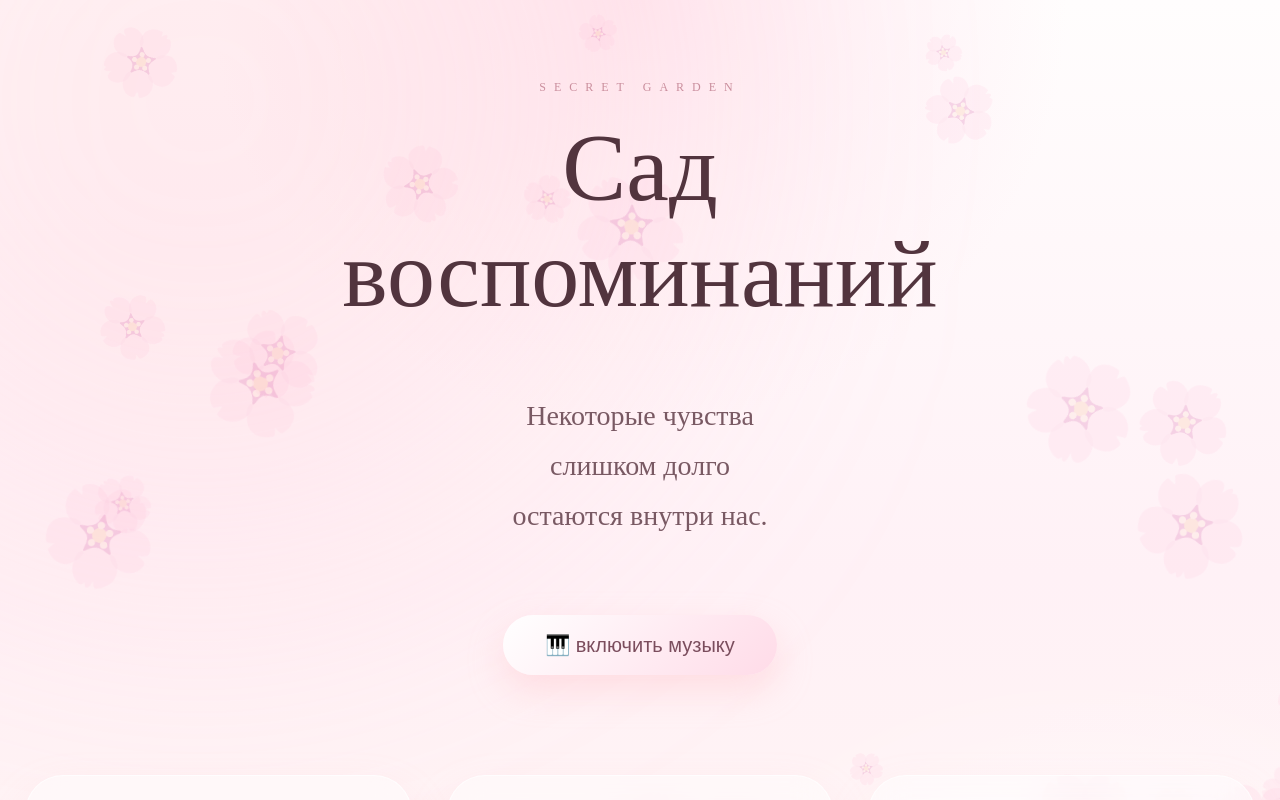
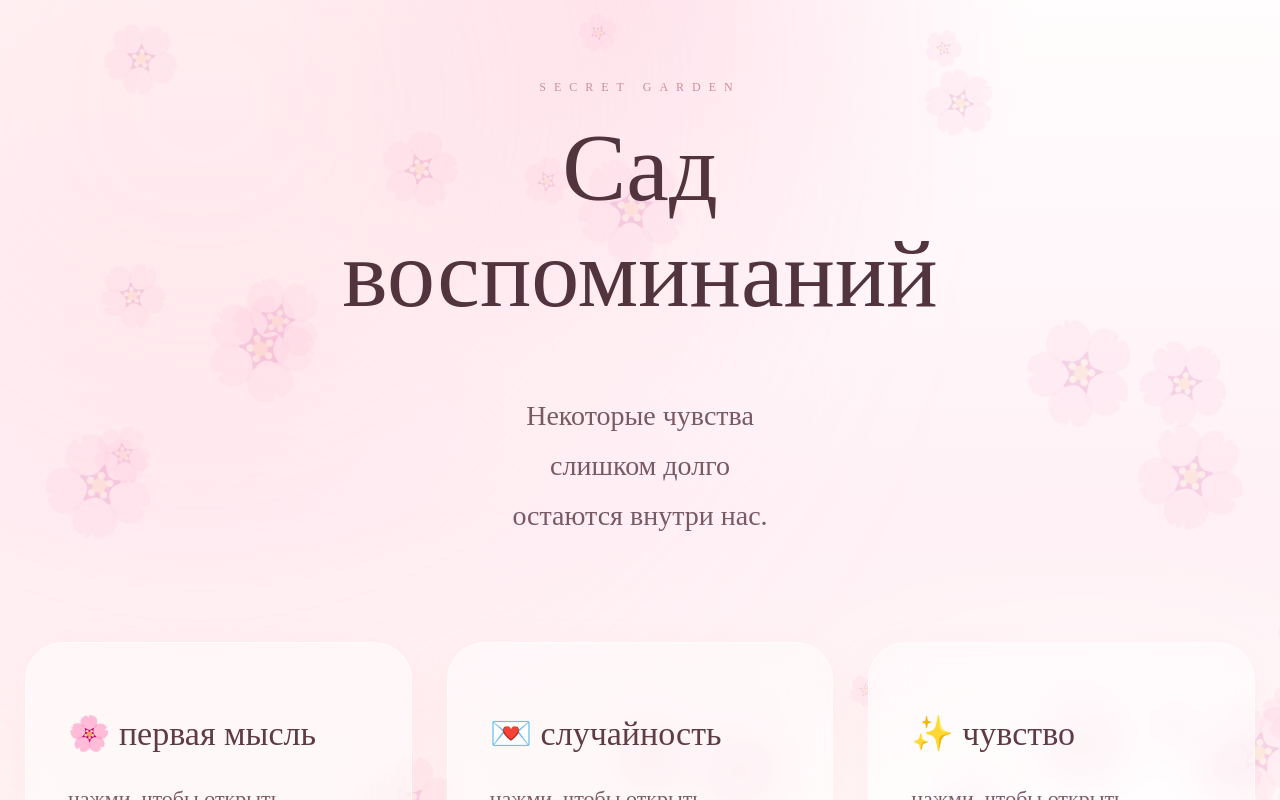
Before and after one commit to SayLoveYourLife/Story-My-Love, a Next.js app: page /garden in a window 1280 px wide. Shown: the top 800 px of the page. Built offline with nearby package versions, Linux system fonts and the light colour scheme.

Commit message:
Update page.js

```diff
--- a/app/garden/page.js
+++ b/app/garden/page.js
@@ -1,10 +1,28 @@
 "use client";
 
-import { useRef, useState } from "react";
+import { useEffect, useRef, useState } from "react";
 
 export default function GardenPage() {
   const audioRef = useRef(null);
   const [opened, setOpened] = useState([false, false, false]);
+
+  useEffect(() => {
+    const audio = audioRef.current;
+
+    if (audio) {
+      audio.volume = 0.5;
+
+      const tryPlay = async () => {
+        try {
+          await audio.play();
+        } catch (e) {
+          console.log("Autoplay blocked");
+        }
+      };
+
+      tryPlay();
+    }
+  }, []);
 
   const toggleCard = (index) => {
     const updated = [...opened];
@@ -28,7 +46,11 @@ export default function GardenPage() {
       }}
     >
       {/* музыка */}
-      <audio ref={audioRef} loop>
+      <audio
+        ref={audioRef}
+        autoPlay
+        loop
+      >
         <source
           src="https://cdn.pixabay.com/download/audio/2022/03/15/audio_c8c8e2b4f7.mp3?filename=romantic-piano-112194.mp3"
           type="audio/mpeg"
@@ -128,30 +150,6 @@ export default function GardenPage() {
           <br />
           остаются внутри нас.
         </p>
-
-        {/* музыка */}
-        <button
-          onClick={() => {
-            audioRef.current.volume = 0.5;
-            audioRef.current.play();
-          }}
-          style={{
-            marginTop: "45px",
-            padding: "18px 42px",
-            borderRadius: "999px",
-            border: "none",
-            cursor: "pointer",
-            fontSize: "20px",
-            background:
-              "linear-gradient(135deg, #ffffff 0%, #ffdbe8 100%)",
-            color: "#7b4d5d",
-            boxShadow:
-              "0 15px 35px rgba(255,182,193,0.35)",
-            transition: "0.3s",
-          }}
-        >
-          🎹 включить музыку
-        </button>
       </div>
 
       {/* карточки */}
```
